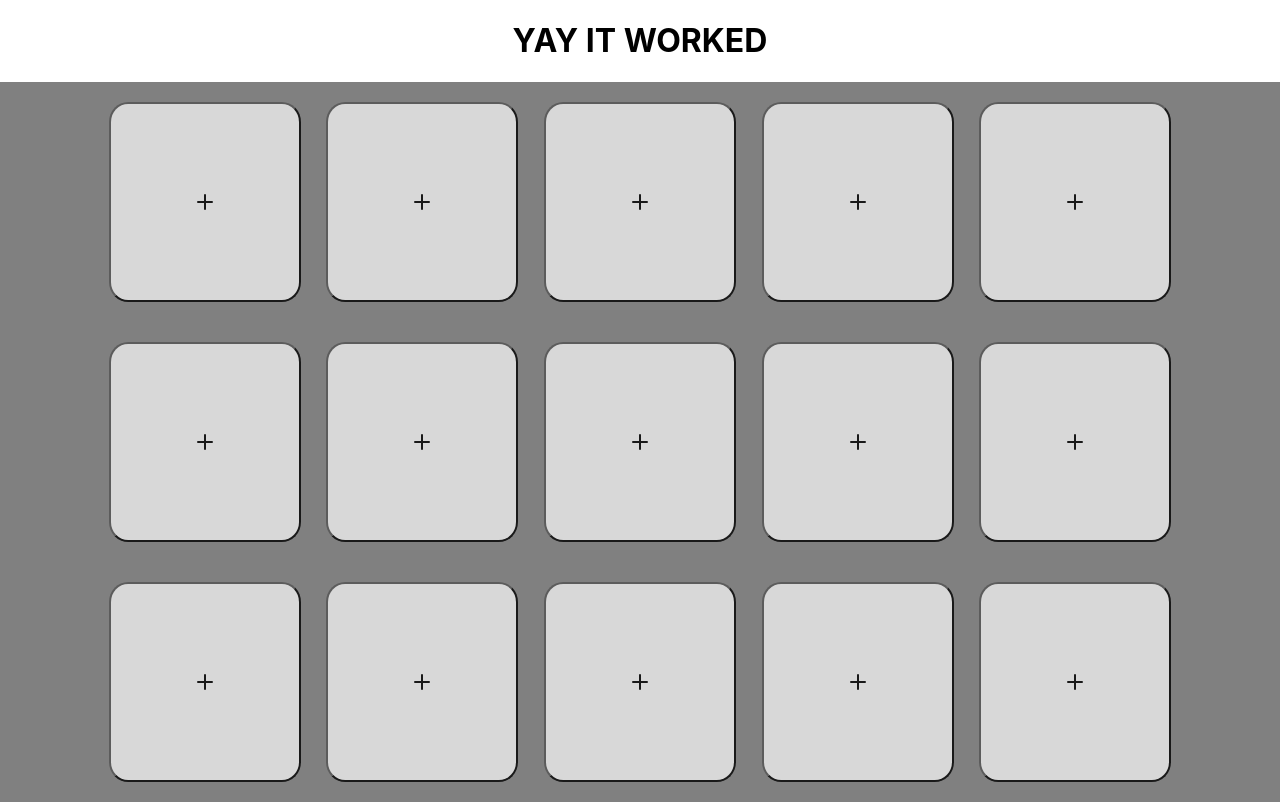
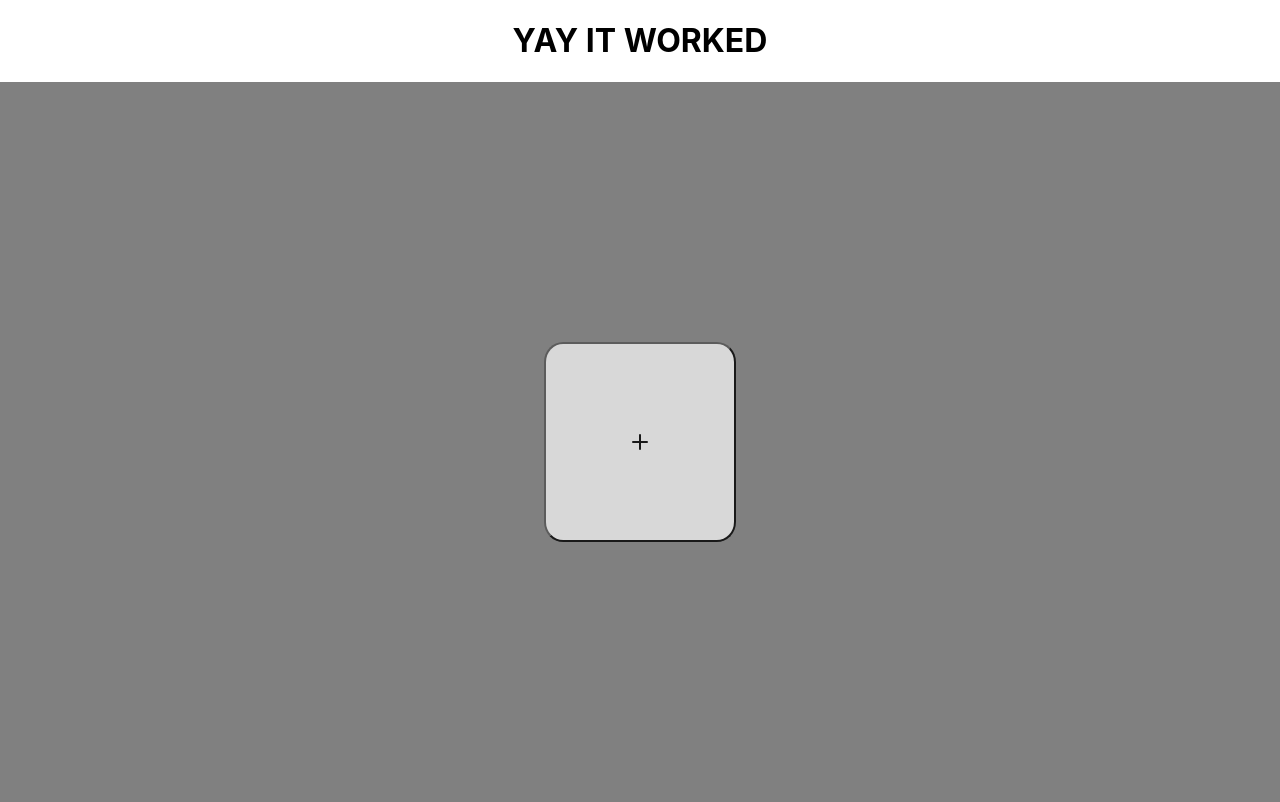
Before and after one commit to jedidiahhwang/get-crafty, a React (Create React App) app: page /userpage in a window 1280 px wide. Built offline with nearby package versions, Linux system fonts and the light colour scheme; sample sign-in values are in the browser's storage; a web font is replaced by a local one.

Commit message:
reformatted AddDrinkModal to not run implicit ternary, needs extra functionality later

```diff
--- a/src/Components/SubComponents/AddDrinkModal.js
+++ b/src/Components/SubComponents/AddDrinkModal.js
@@ -11,15 +11,19 @@ import ReactDOM from "react-dom";
 
 import "../../SASS/components/_addDrinkModal.scss";
 
-const AddDrinkModal = ({isShowing, toggle}) => isShowing ? ReactDOM.createPortal(
+const AddDrinkModal = ({isShowing, toggle}) => {
+
+    if(isShowing) {
+        return (
+            ReactDOM.createPortal(
                 <>
                     <div className="modal">
                         <div className="modal-content">
-                <div className="modal-header">
                             <h4 className="modal-title">How Do You Want to Make Your Drink?</h4>
-                </div>
                             <div className="modal-body">
-                    This is modal content
+                                <button className="about-buttons" id="about-random-button">Random Drinks</button>
+                                <button className="about-buttons" id="about-ingredients-button">Search Drinks</button>
+                                <button className="about-buttons" id="about-ingredients-button">List Ingredients</button>
                             </div>
                             <div className="modal-footer">
                                 <button className="button" onClick={toggle}>
@@ -29,6 +33,13 @@ const AddDrinkModal = ({isShowing, toggle}) => isShowing ? ReactDOM.createPortal
                         </div>
                     </div>
                 </>, document.body
-) : null;
+            )
+        )
+    } else {
+        return (
+            null
+        );
+    }
+}
 
 export default AddDrinkModal
--- a/src/Components/UserDrinks.js
+++ b/src/Components/UserDrinks.js
@@ -22,104 +22,6 @@ const UserDrinks = () => {
                     </svg>
                 </button>
                 <AddDrinkModal isShowing={isShowing} toggle={toggle} />
-                <button class="add-button">
-                <svg xmlns="http://www.w3.org/2000/svg" class="icon icon-tabler icon-tabler-plus" width="24" height="24" viewBox="0 0 24 24" stroke-width="2" stroke="currentColor" fill="none" stroke-linecap="round" stroke-linejoin="round">
-                        <path stroke="none" d="M0 0h24v24H0z" fill="none"></path>
-                        <line x1="12" y1="5" x2="12" y2="19"></line>
-                        <line x1="5" y1="12" x2="19" y2="12"></line>
-                    </svg>
-                </button>
-                <button class="add-button">
-                <svg xmlns="http://www.w3.org/2000/svg" class="icon icon-tabler icon-tabler-plus" width="24" height="24" viewBox="0 0 24 24" stroke-width="2" stroke="currentColor" fill="none" stroke-linecap="round" stroke-linejoin="round">
-                        <path stroke="none" d="M0 0h24v24H0z" fill="none"></path>
-                        <line x1="12" y1="5" x2="12" y2="19"></line>
-                        <line x1="5" y1="12" x2="19" y2="12"></line>
-                    </svg>
-                </button>
-                <button class="add-button">
-                <svg xmlns="http://www.w3.org/2000/svg" class="icon icon-tabler icon-tabler-plus" width="24" height="24" viewBox="0 0 24 24" stroke-width="2" stroke="currentColor" fill="none" stroke-linecap="round" stroke-linejoin="round">
-                        <path stroke="none" d="M0 0h24v24H0z" fill="none"></path>
-                        <line x1="12" y1="5" x2="12" y2="19"></line>
-                        <line x1="5" y1="12" x2="19" y2="12"></line>
-                    </svg>
-                </button>
-                <button class="add-button">
-                <svg xmlns="http://www.w3.org/2000/svg" class="icon icon-tabler icon-tabler-plus" width="24" height="24" viewBox="0 0 24 24" stroke-width="2" stroke="currentColor" fill="none" stroke-linecap="round" stroke-linejoin="round">
-                        <path stroke="none" d="M0 0h24v24H0z" fill="none"></path>
-                        <line x1="12" y1="5" x2="12" y2="19"></line>
-                        <line x1="5" y1="12" x2="19" y2="12"></line>
-                    </svg>
-                </button>
-                <button class="add-button">
-                <svg xmlns="http://www.w3.org/2000/svg" class="icon icon-tabler icon-tabler-plus" width="24" height="24" viewBox="0 0 24 24" stroke-width="2" stroke="currentColor" fill="none" stroke-linecap="round" stroke-linejoin="round">
-                        <path stroke="none" d="M0 0h24v24H0z" fill="none"></path>
-                        <line x1="12" y1="5" x2="12" y2="19"></line>
-                        <line x1="5" y1="12" x2="19" y2="12"></line>
-                    </svg>
-                </button>
-                <button class="add-button">
-                <svg xmlns="http://www.w3.org/2000/svg" class="icon icon-tabler icon-tabler-plus" width="24" height="24" viewBox="0 0 24 24" stroke-width="2" stroke="currentColor" fill="none" stroke-linecap="round" stroke-linejoin="round">
-                        <path stroke="none" d="M0 0h24v24H0z" fill="none"></path>
-                        <line x1="12" y1="5" x2="12" y2="19"></line>
-                        <line x1="5" y1="12" x2="19" y2="12"></line>
-                    </svg>
-                </button>
-                <button class="add-button">
-                <svg xmlns="http://www.w3.org/2000/svg" class="icon icon-tabler icon-tabler-plus" width="24" height="24" viewBox="0 0 24 24" stroke-width="2" stroke="currentColor" fill="none" stroke-linecap="round" stroke-linejoin="round">
-                        <path stroke="none" d="M0 0h24v24H0z" fill="none"></path>
-                        <line x1="12" y1="5" x2="12" y2="19"></line>
-                        <line x1="5" y1="12" x2="19" y2="12"></line>
-                    </svg>
-                </button>
-                <button class="add-button">
-                <svg xmlns="http://www.w3.org/2000/svg" class="icon icon-tabler icon-tabler-plus" width="24" height="24" viewBox="0 0 24 24" stroke-width="2" stroke="currentColor" fill="none" stroke-linecap="round" stroke-linejoin="round">
-                        <path stroke="none" d="M0 0h24v24H0z" fill="none"></path>
-                        <line x1="12" y1="5" x2="12" y2="19"></line>
-                        <line x1="5" y1="12" x2="19" y2="12"></line>
-                    </svg>
-                </button>
-                <button class="add-button">
-                <svg xmlns="http://www.w3.org/2000/svg" class="icon icon-tabler icon-tabler-plus" width="24" height="24" viewBox="0 0 24 24" stroke-width="2" stroke="currentColor" fill="none" stroke-linecap="round" stroke-linejoin="round">
-                        <path stroke="none" d="M0 0h24v24H0z" fill="none"></path>
-                        <line x1="12" y1="5" x2="12" y2="19"></line>
-                        <line x1="5" y1="12" x2="19" y2="12"></line>
-                    </svg>
-                </button>
-                <button class="add-button">
-                <svg xmlns="http://www.w3.org/2000/svg" class="icon icon-tabler icon-tabler-plus" width="24" height="24" viewBox="0 0 24 24" stroke-width="2" stroke="currentColor" fill="none" stroke-linecap="round" stroke-linejoin="round">
-                        <path stroke="none" d="M0 0h24v24H0z" fill="none"></path>
-                        <line x1="12" y1="5" x2="12" y2="19"></line>
-                        <line x1="5" y1="12" x2="19" y2="12"></line>
-                    </svg>
-                </button>
-                <button class="add-button">
-                <svg xmlns="http://www.w3.org/2000/svg" class="icon icon-tabler icon-tabler-plus" width="24" height="24" viewBox="0 0 24 24" stroke-width="2" stroke="currentColor" fill="none" stroke-linecap="round" stroke-linejoin="round">
-                        <path stroke="none" d="M0 0h24v24H0z" fill="none"></path>
-                        <line x1="12" y1="5" x2="12" y2="19"></line>
-                        <line x1="5" y1="12" x2="19" y2="12"></line>
-                    </svg>
-                </button>
-                <button class="add-button">
-                <svg xmlns="http://www.w3.org/2000/svg" class="icon icon-tabler icon-tabler-plus" width="24" height="24" viewBox="0 0 24 24" stroke-width="2" stroke="currentColor" fill="none" stroke-linecap="round" stroke-linejoin="round">
-                        <path stroke="none" d="M0 0h24v24H0z" fill="none"></path>
-                        <line x1="12" y1="5" x2="12" y2="19"></line>
-                        <line x1="5" y1="12" x2="19" y2="12"></line>
-                    </svg>
-                </button>
-                <button class="add-button">
-                <svg xmlns="http://www.w3.org/2000/svg" class="icon icon-tabler icon-tabler-plus" width="24" height="24" viewBox="0 0 24 24" stroke-width="2" stroke="currentColor" fill="none" stroke-linecap="round" stroke-linejoin="round">
-                        <path stroke="none" d="M0 0h24v24H0z" fill="none"></path>
-                        <line x1="12" y1="5" x2="12" y2="19"></line>
-                        <line x1="5" y1="12" x2="19" y2="12"></line>
-                    </svg>
-                </button>
-                <button class="add-button">
-                <svg xmlns="http://www.w3.org/2000/svg" class="icon icon-tabler icon-tabler-plus" width="24" height="24" viewBox="0 0 24 24" stroke-width="2" stroke="currentColor" fill="none" stroke-linecap="round" stroke-linejoin="round">
-                        <path stroke="none" d="M0 0h24v24H0z" fill="none"></path>
-                        <line x1="12" y1="5" x2="12" y2="19"></line>
-                        <line x1="5" y1="12" x2="19" y2="12"></line>
-                    </svg>
-                </button>
             </section>
         </div>
     )
--- a/src/SASS/components/_addDrinkModal.scss
+++ b/src/SASS/components/_addDrinkModal.scss
@@ -1,5 +1,8 @@
 .modal {
     position: fixed;
+    display: flex;
+    justify-content: center;
+    align-items: center;
     left: 0;
     right: 0;
     top: 0;
@@ -10,4 +13,14 @@
     justify-self: center;
     width: 100vw;
     height: 100vh;
+
+    .modal-content {
+        display: flex;
+        justify-content: center;
+        align-items: center;
+        background-color: #ffffff;
+        border-radius: 10px;
+        width: 75%;
+        height: 50%;
+    }
 }
```
Lines whose indentation alone changed are shown as unchanged.
